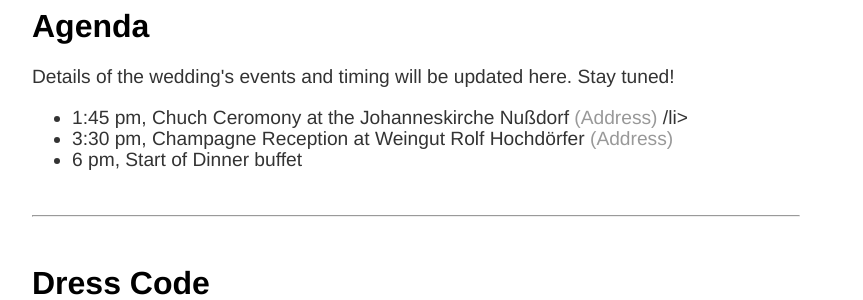
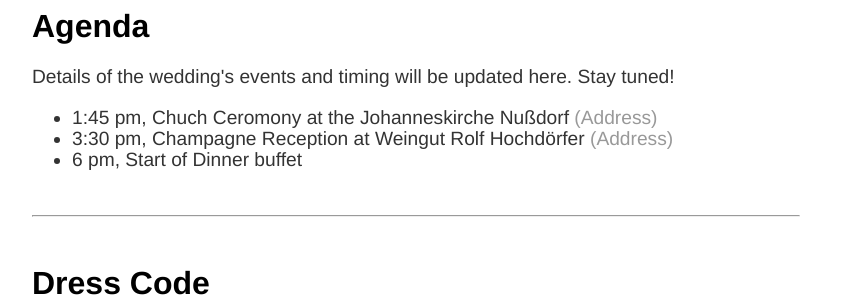
Before and after one commit to twambsganss/twambsganss.github.io, a Jekyll site: the page built from index.html, in a window 1280 px wide and 900 px high, scrolled down 1703 px. Shown: the part 153-453 px from the top of the window, without its empty margins (224-1087 px from the left). Built offline with Jekyll 4.4.1, drawn with Linux system fonts in a browser that asks for light colours.

```diff
--- a/index.html
+++ b/index.html
@@ -43,7 +43,7 @@ title: Thiemo Wambsganss
   <p>Details of the wedding's events and timing will be updated here. Stay tuned!</p>
 
 <ul>
-	<li> 1:45 pm, Chuch Ceromony at the Johanneskirche Nußdorf <a href="https://goo.gl/maps/p6v6oAjTG9ycD3X97"> (Address) </a> /li>
+	<li> 1:45 pm, Chuch Ceromony at the Johanneskirche Nußdorf <a href="https://goo.gl/maps/p6v6oAjTG9ycD3X97"> (Address) </a> </li>
 	<li> 3:30 pm, Champagne Reception at Weingut Rolf Hochdörfer <a href="https://goo.gl/maps/Lmu1iQs7qRBGY4Rs8"> (Address) </a> </li>
 	<li> 6 pm, Start of Dinner buffet</li>
 	</ul>
```
